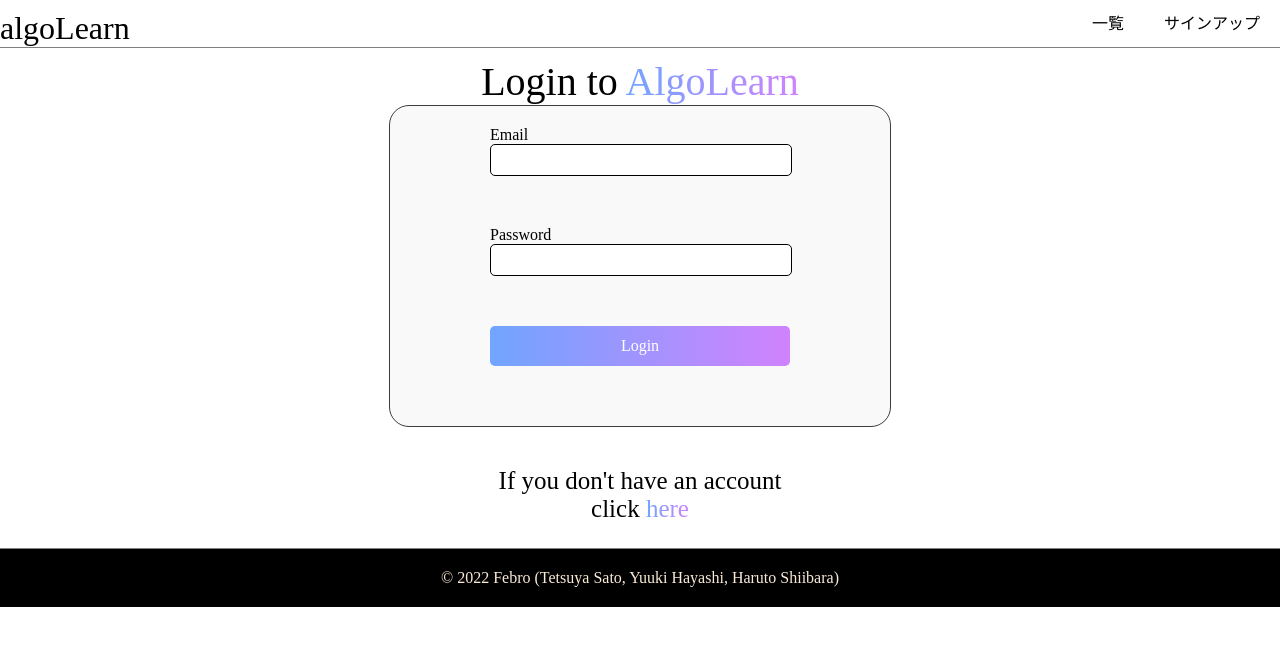
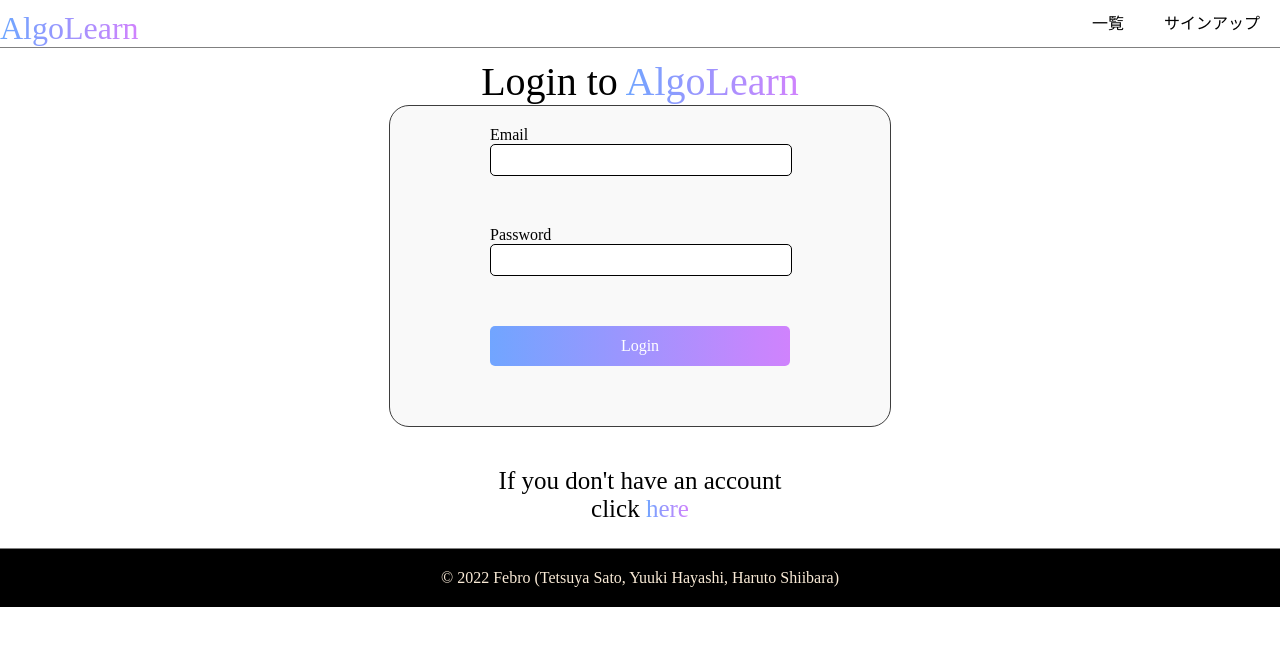
Before and after one commit to webex14-team-4/webex14-team-4-original-team-app, a Vue app: page /login in a window 1280 px wide. Shown: the top 646 px of the page. Built offline with nearby package versions, Linux system fonts and the light colour scheme.

Commit message:
Headerにコメントを記入（はると君への依頼用）

```diff
--- a/src/components/Header.vue
+++ b/src/components/Header.vue
@@ -1,6 +1,37 @@
+<!-- TODO 現在いるページに合わせて適切なヘッダーに変更する
+
+【ヘッダーの仕様】
+
+〇ヘッダーは全3パターンで想定
+- パターン1. ログイン前ページ：TopPage
+- パターン2. ログイン関連ページ：LoginPage , SignUpPage
+- パターン3. ログイン後ページ：上記以外全てのページ
+
+〇全3パターンのヘッダータイトルとヘッダーメニューについて
+- パターン1の場合(TopPage).
+  - ヘッダータイトル → AlgoLearn
+  - ヘッダーメニュー → ログイン , サインアップ
+
+- パターン2の場合(LoginPage , SignUpPage).
+  - ヘッダータイトル → なし
+  - ヘッダーメニュー → なし
+
+- パターン3の場合(その他ページ).
+  - ヘッダータイトル → AlgoLearn
+  - ヘッダーメニュー → ホーム , 一覧 , ログアウト
+
+〇実施手順
+1. masterからheaderブランチを切って移動
+2. methodのpath関数とcomputedのmenus関数の挙動を確認する
+3. 現在のパスの情報に応じて、v-ifを使ってパターン1,2,3を分岐するhtmlを書く
+4. 分岐先で現在のパスに対応したヘッダー内容が表示されるようにhtmlを書く
+5. 分岐先で適切なスタイルが適応されるようにcssを書く
+
+-->
+
 <template>
   <div class="header">
-    <router-link class="link subtitle" to="/">algoLearn</router-link>
+    <h1 class="link subtitle algo-color">AlgoLearn</h1>
     <div class="menu">
       <router-link
         class="link"
@@ -13,7 +44,6 @@
     </div>
   </div>
 </template>
-
 <script>
 export default {
   data() {
@@ -51,10 +81,20 @@ export default {
       },
     }
   },
+  methods: {
+    path() {
+      /** 現在のパスを返します
+       * 例：http://localhost:8080/index → index , http://localhost:8080/user/t5QaIsxhHHT0btDNyMMFJGFk2NL2 → user
+       */
+      return this.$route.path.split("/")[1]
+    },
+  },
   computed: {
     menus() {
-      const paths = this.$route.path.split("/")
-      return this.headerMenus[paths[1]]
+      /** 現在のパスに対応したheaderMenusで定義されたヘッダーメニューの「名前」と「リンク」のObjectを返します
+       * 例：pathがindex →[{ name: "一覧", link: "/index" },{ name: "ログイン", link: "/login" },]
+       */
+      return this.headerMenus[this.path()]
     },
   },
 }
@@ -73,6 +113,7 @@ export default {
 .header .link {
   text-decoration: none;
   color: black;
+  font-weight: normal;
 }
 .menu {
   display: flex;
@@ -81,4 +122,10 @@ export default {
 .menu > * {
   margin: 0 20px;
 }
+
+.algo-color {
+  background: linear-gradient(90deg, #6ca7ff 0%, #d182fd 100%);
+  -webkit-background-clip: text;
+  -webkit-text-fill-color: transparent;
+}
 </style>
```
